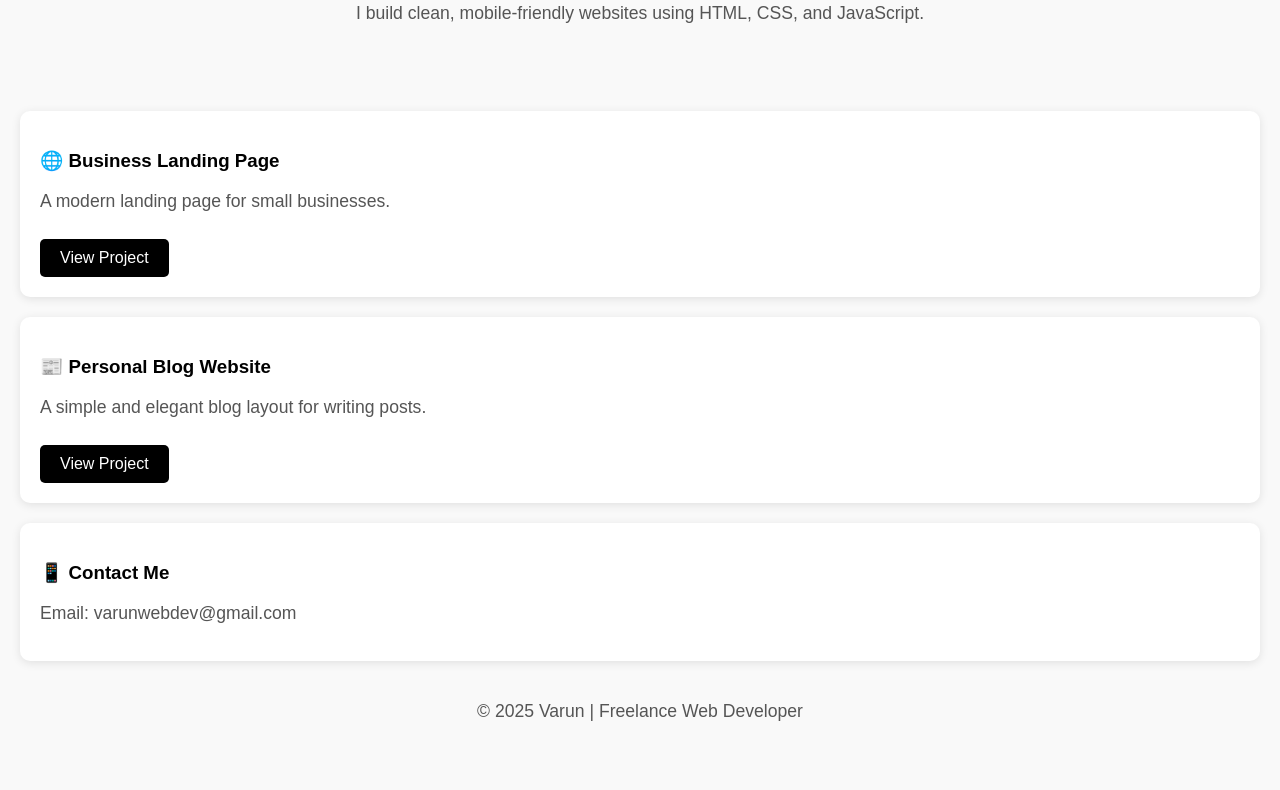
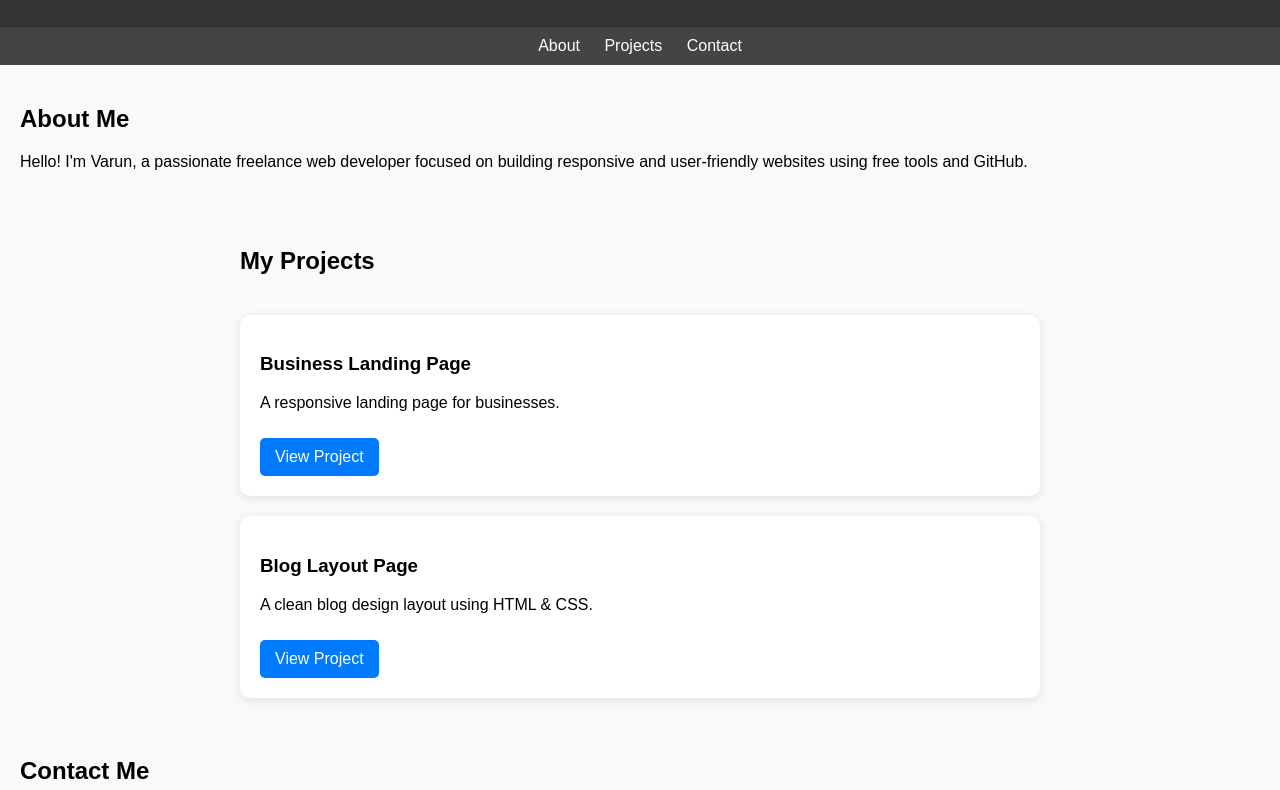
Before and after one commit to Varunkohli018/Portfolio-, a plain HTML site: page index.html in a window 1280 px wide. Shown: the part 120-910 px from the top of the page. Before the commit the page ends 880 px from the top, so only its background shows below. Drawn offline with Linux system fonts and the light colour scheme.

Commit message:
Update index.html

```diff
--- a/index.html
+++ b/index.html
@@ -1,85 +1,64 @@
 <!DOCTYPE html>
 <html lang="en">
 <head>
-  <meta charset="UTF-8">
-  <meta name="viewport" content="width=device-width, initial-scale=1">
-  <title>Varun's Portfolio</title>
+  <meta charset="UTF-8" />
+  <meta name="viewport" content="width=device-width, initial-scale=1.0"/>
+  <title>Varun Kohli - Portfolio</title>
   <style>
-    body {
-      font-family: sans-serif;
-      background-color: #f9f9f9;
-      margin: 0;
-      padding: 20px;
-    }
-    header {
-      text-align: center;
-      padding: 40px 0;
-    }
-    h1 {
-      margin: 0;
-      font-size: 2.5em;
-    }
-    p {
-      font-size: 1.1em;
-      color: #555;
-    }
-    .projects {
-      display: flex;
-      flex-direction: column;
-      gap: 20px;
-      margin-top: 30px;
-    }
-    .card {
-      background: white;
-      padding: 20px;
-      border-radius: 10px;
-      box-shadow: 0 2px 10px rgba(0,0,0,0.1);
-    }
-    .btn {
-      display: inline-block;
-      margin-top: 10px;
-      padding: 10px 20px;
-      background: #000;
-      color: #fff;
-      text-decoration: none;
-      border-radius: 5px;
-    }
-    footer {
-      text-align: center;
-      margin-top: 40px;
-      color: #888;
-    }
+    body { font-family: sans-serif; margin: 0; padding: 0; background: #f9f9f9; }
+    header { background: #333; color: #fff; padding: 30px; text-align: center; }
+    header h1 { margin: 0; }
+    nav { text-align: center; padding: 10px; background: #444; }
+    nav a { color: white; margin: 0 10px; text-decoration: none; }
+    section { padding: 20px; }
+    .projects { display: grid; gap: 20px; max-width: 800px; margin: auto; }
+    .project-card { background: #fff; padding: 20px; border-radius: 10px;
+      box-shadow: 0 2px 10px rgba(0,0,0,0.1); }
+    .btn { display: inline-block; margin-top: 10px; background: #007BFF; color: white;
+      padding: 10px 15px; text-decoration: none; border-radius: 5px; }
+    footer { background: #333; color: white; text-align: center; padding: 15px; margin-top: 30px; }
   </style>
 </head>
 <body>
+  <header>
+    <h1>Varun Kohli</h1>
+    <p>Freelance Web Developer</p>
+  </header>
 
-<header>
-  <h1>Hi, I'm Varun</h1>
-  <p>I build clean, mobile-friendly websites using HTML, CSS, and JavaScript.</p>
-</header>
+  <nav>
+    <a href="#about">About</a>
+    <a href="#projects">Projects</a>
+    <a href="#contact">Contact</a>
+  </nav>
 
-<section class="projects">
-  <div class="card">
-    <h3>🌐 Business Landing Page</h3>
-    <p>A modern landing page for small businesses.</p>
-    <a href="https://yourprojectlink1.com" class="btn">View Project</a>
-  </div>
+  <section id="about">
+    <h2>About Me</h2>
+    <p>Hello! I'm Varun, a passionate freelance web developer focused on building responsive and user-friendly websites using free tools and GitHub.</p>
+  </section>
 
-  <div class="card">
-    <h3>📰 Personal Blog Website</h3>
-    <p>A simple and elegant blog layout for writing posts.</p>
-    <a href="https://yourprojectlink2.com" class="btn">View Project</a>
-  </div>
+  <section id="projects" class="projects">
+    <h2>My Projects</h2>
+    <div class="project-card">
+      <h3>Business Landing Page</h3>
+      <p>A responsive landing page for businesses.</p>
+      <a href="https://varunkohli018.github.io/Business-landing-/" class="btn">View Project</a>
+    </div>
 
-  <div class="card">
-    <h3>📱 Contact Me</h3>
-    <p>Email: varunwebdev@gmail.com</p>
-  </div>
-</section>
+    <div class="project-card">
+      <h3>Blog Layout Page</h3>
+      <p>A clean blog design layout using HTML & CSS.</p>
+      <a href="https://varunkohli018.github.io/Blog-layout-/" class="btn">View Project</a>
+    </div>
+  </section>
 
-<footer>
-  <p>© 2025 Varun | Freelance Web Developer</p>
-</footer>
+  <section id="contact">
+    <h2>Contact Me</h2>
+    <p>Email: varun@example.com</p>
+    <p>GitHub: <a href="https://github.com/varunkohli018" target="_blank">varunkohli018</a></p>
+  </section>
 
+  <footer>
+    <p>&copy; 2025 Varun Kohli. All rights reserved.</p>
+  </footer>
 </body>
 </html>
```
